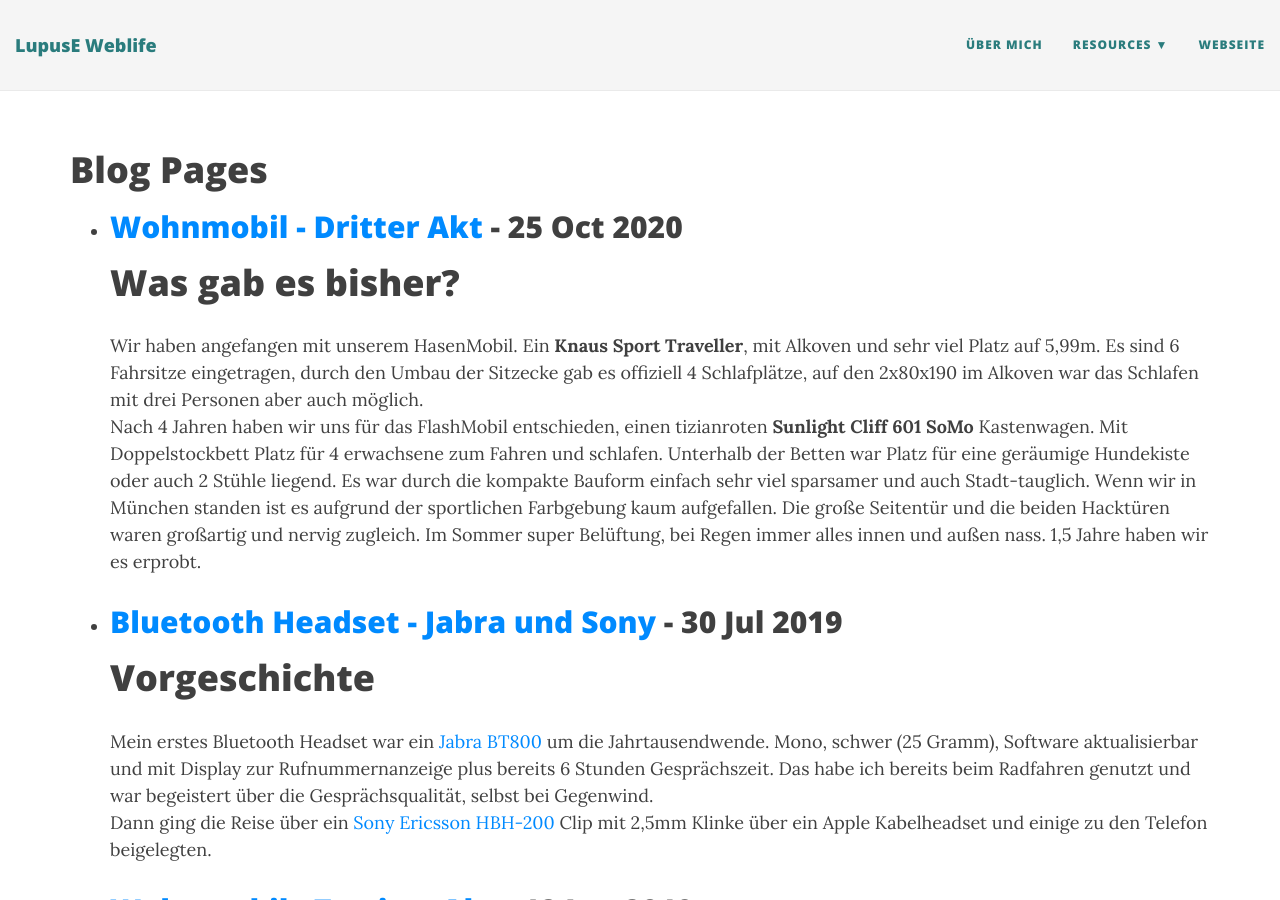
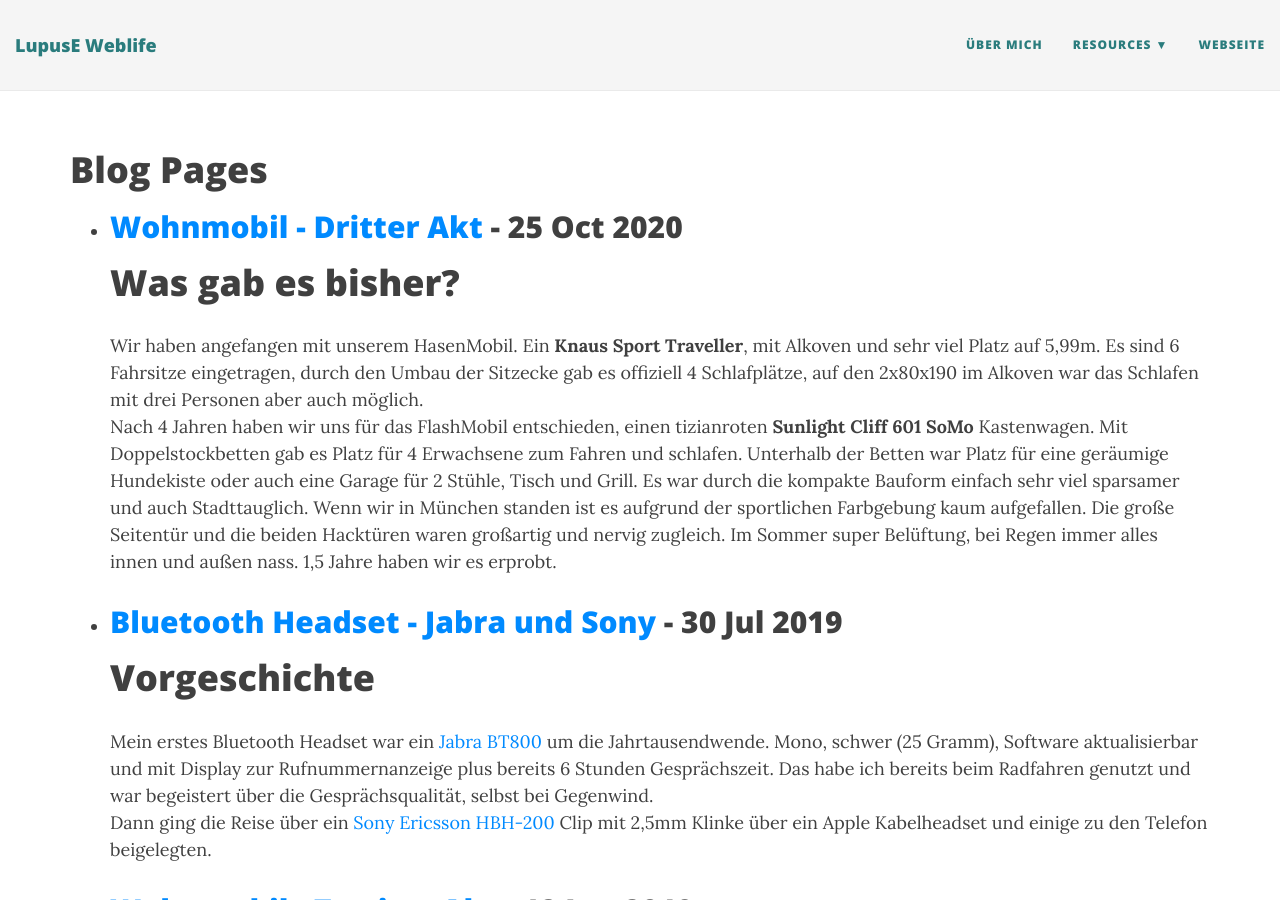
Before and after one commit to LupusE/LupusE.github.io, a Jekyll site: the page built from blog.html, in a window 1280 px wide and 900 px high. Built offline with Jekyll 4.4.1, drawn with Linux system fonts in a browser that asks for light colours; nearby versions of some CDN libraries; some of the changed lines change nothing that is shown.

Commit message:
buffymobil_update

```diff
--- a/_posts/2020-10-24-Wohnmobil---Dritter-Akt.md
+++ b/_posts/2020-10-24-Wohnmobil---Dritter-Akt.md
@@ -11,18 +11,19 @@
 
 # Was gab es bisher?
 Wir haben angefangen mit unserem HasenMobil. Ein **Knaus Sport Traveller**, mit Alkoven und sehr viel Platz auf 5,99m. Es sind 6 Fahrsitze eingetragen, durch den Umbau der Sitzecke gab es offiziell 4 Schlafplätze, auf den 2x80x190 im Alkoven war das Schlafen mit drei Personen aber auch möglich.
-Nach 4 Jahren haben wir uns für das FlashMobil entschieden, einen tizianroten **Sunlight Cliff 601 SoMo** Kastenwagen. Mit Doppelstockbett Platz für 4 erwachsene zum Fahren und schlafen. Unterhalb der Betten war Platz für eine geräumige Hundekiste oder auch 2 Stühle liegend. Es war durch die kompakte Bauform einfach sehr viel sparsamer und auch Stadt-tauglich. Wenn wir in München standen ist es aufgrund der sportlichen Farbgebung kaum aufgefallen. Die große Seitentür und die beiden Hacktüren waren großartig und nervig zugleich. Im Sommer super Belüftung, bei Regen immer alles innen und außen nass. 1,5 Jahre haben wir es erprobt.
+Nach 4 Jahren haben wir uns für das FlashMobil entschieden, einen tizianroten **Sunlight Cliff 601 SoMo** Kastenwagen. Mit Doppelstockbetten gab es Platz für 4 Erwachsene zum Fahren und schlafen. Unterhalb der Betten war Platz für eine geräumige Hundekiste oder auch eine Garage für 2 Stühle, Tisch und Grill. Es war durch die kompakte Bauform einfach sehr viel sparsamer und auch Stadttauglich. Wenn wir in München standen ist es aufgrund der sportlichen Farbgebung kaum aufgefallen. Die große Seitentür und die beiden Hacktüren waren großartig und nervig zugleich. Im Sommer super Belüftung, bei Regen immer alles innen und außen nass. 1,5 Jahre haben wir es erprobt.
 
 # Was gibt es neues?
-Ein [**4-Pfoten-Mobile**](https://www.4pfoten-mobile.de/). Das ist ein spezieller Umbau für Hundebesitzer auf Basis eines Dethleffs Trend T7xxx.
+Ein [**4pfoten-mobile**](https://www.4pfoten-mobile.de/). Das ist ein spezieller Umbau für Hundebesitzer auf Basis eines Dethleffs Trend T7507 EB.
 
-Wir waren 2016 auf unserer ersten Wohnmobilmesse in Düsseldorf. Zwar hatten wir bereits unser HasenMobil, aber man darf sich ja umsehen. Hier lernten wir das 4pfoten-Mobil kennen. Auf über 7 Meter purer Luxus. Klimaanlage, Platz für 2-3 mittelgroße Hunde, riesiges Bett, helle Möbel. Aber viel zu groß, wir sind doch eher Städtereisende. Immer wieder haben wir es uns angesehen, aber festgestellt dass es groß ist.
+Wir waren 2016 auf unserer ersten Wohnmobilmesse in Düsseldorf. Zwar hatten wir bereits unser HasenMobil, aber man darf sich ja umsehen. Hier lernten wir das 4pfoten-mobile kennen. Auf über 7 Meter purer Luxus. Klimaanlage, Platz für 2-3 mittelgroße Hunde, riesiges Bett, helle Möbel. Aber viel zu groß, wir sind doch eher Städtereisende. Immer wieder haben wir es uns angesehen, aber festgestellt dass es groß ist.
+Unsere Buffy hat auf dme Messestand den kompletten 1,4l Anti-Schalbber-Bapf leer gemacht.
 
 ## Was war nun anders?
 Im Sommerurlaub 2020 standen wir mit unserem FlashMobil in Zaue am See (Irgendwo ganz tief in Ostdeutschland), hatten ein Glas (oder eine Flasche?) Wein getrunken und wir haben das Leben genossen. Leider stellten wir in diesem Urlaub fest, dass unsere Klimaanlage im Fahrerhaus kaputt war und eine Aufbau Klimaanlage gab es nicht ... Bei 34° im Schatten war es ein sehr heißer Urlaub. Auf dem Platz waren zum Glück viele Bäume, welche viel Schatten, aber auch herunterfallende Zapfen spendeten.
 
-An diesem besagten Tag haben wir die Handys raus geholt, verschiedene Klimaanlagen für unseren Kastenwagen angesehen und Preise verglichen. Die Fahrerhausklima war ein Garantiefall, aber ein vernünftiger Schlaf ist damit noch nicht gewährleistet. Wir haben uns auch wieder über das 4Pfoten-Mobile unterhalten.
-Ich habe auf der Webseite den Kontakt herausgesucht und eine kurze Email verfasst. Meine Frau ist zu den Duschen gegangen. Keine 30 Minuten nach meiner Kontaktanfrage bekam ich einen Rückruf. Ein sehr netter Kontakt, aber wir haben festgestellt, dass 'in der Nähe von Essen' etwas weit weg ist, er wollte meinen Kontakt lieber an Jörn Zimmermann, dem 4Pfoten-Anbieter aus Neumünster weiterleiten.
+An diesem besagten Tag haben wir die Handys raus geholt, verschiedene Klimaanlagen für unseren Kastenwagen angesehen und Preise verglichen. Die Fahrerhausklima war ein Garantiefall, aber ein vernünftiger Schlaf ist damit noch nicht gewährleistet. Wir haben uns auch wieder über das 4pfoten-mobile unterhalten.
+Ich habe auf der Webseite den Kontakt herausgesucht und eine kurze Email verfasst. Meine Frau ist zu den Duschen gegangen. Keine 30 Minuten nach meiner Kontaktanfrage bekam ich einen Rückruf. Ein sehr netter Kontakt, aber wir haben festgestellt, dass 'in der Nähe von Essen' etwas weit weg ist, er wollte meinen Kontakt lieber an Jörn Zimmermann, dem 4pfoten-mobile-Anbieter aus Neumünster weiterleiten.
 Nach wiedereinmal sehr kurzer Zeit und einem weiteren sehr netten Kontakt wollten wir uns das aktuelle Mobil ansehen. Wir hatten in der folgenden Woche noch Kiel auf der Liste, auf dem Rückweg nachhause kommen wir an Neumünster vorbei. Es waren immer noch 32°C im Schatten, optimales Wetter um mit 3 Erwachsenen ein Wohnmobil anzusehen. Herr Zimmermann hat alles aufgebaut:
 - Die 4,5m Markise ausgefahren
 - Die Hunderampe herausgeholt
@@ -31,16 +32,16 @@
 
 Viel mehr gibt es eigentlich auch nicht mehr. Ich denke unsere 5,5 Jahre Campingerfahrung haben geholfen trotz der Hitze sinnvolle Eindrücke zu gewinnen. Kurz vor der Verabschiedung sprach meine Frau bereits von 'unserem Wohnmobil'. Die 4Pfoten Mobile werden eigentlich von Freitag bis Freitag vermietet. Herr Zimmermann meinte aber, da wir ein ernsthaftes Kaufinteresse haben lässt sich bestimmt auch eine andere Lösung finden... Das war es für das Erste.
 Noch in der Woche habe ich Herrn Zimmermann kontaktiert, ob wir es uns 3 Tage ausleihen können. Das war kein Problem. Dazu noch zu einem super Sonderpreis. Wir hatten zwar keinen Urlaub, konnten dennoch 2 Übernachtungen lang alles ausprobieren. Der Hammer!
-Es vergingen noch ein paar Tage, und wir haben uns entschieden das FlashMobil zu verkaufen und umzusteigen.
+Es vergingen noch ein paar Tage und wir haben uns entschieden das FlashMobil zu verkaufen und umzusteigen.
 
-Ein 15 Monate alter Kastenwaren mit viel Sonderausstattung zu verkaufen kann ja nicht so schwer sein. Dachten wir. Aber in der Realität sind wir einfach nicht die Privatverkäufer. Also haben wir es mit etwas Minus an das Freizeit-Center-Albrecht zurück verkauft. Das lief alles nicht ganz so glatt, aber wir standen unter Zeitdruck, daher wollen wir uns nicht beschweren.
+Ein 15 Monate alter Kastenwaren mit Rahmenfenster und viel Sonderausstattung zu verkaufen kann ja nicht so schwer sein. Dachten wir. Aber in der Realität sind wir keine Privatverkäufer. Also haben wir es mit etwas Minus an das Freizeit-Center-Albrecht zurück verkauft. Das lief alles nicht ganz so glatt, aber wir standen unter Zeitdruck, daher wollen wir uns nicht beschweren.
 Während der ganzen Zeit hat Herr Zimmermann uns super unterstützt. Er stand uns immer mit Rat und Tat zur Seite.
 
-Jetzt hatten wir schon wieder eine sportliche Idee: Wir könnten mit dem neuen Wohnmobil schon nach Dänemark. Das Haus war gebucht, kam noch aus den Anfängen der Corona-Zeit. Das klappte hinten uns vorne nicht, aber auch hier war Herr Zimmermann wieder die Rettung. Wir haben das Mobil ganz einfach für eine Woche gemietet, so war es versichert. Nach dem Urlaub haben wir es zurück gebracht, er hat es innerhalb von 3 Tagen abgemeldet und ausgeräumt. Wir haben das Geld überwiesen, das Wohnmobil abgeholt und hatten noch einen super Urlaubsabschluss.
+Jetzt hatten wir schon wieder eine sportliche Idee: Wir könnten mit dem neuen Wohnmobil nach Dänemark. Das Haus war gebucht, kam noch aus den Anfängen der Corona-Zeit. Das klappte hinten uns vorne nicht: Verkaufen, Abmelden, neu Anmelden und Finanzierung über unsere Hausbank. Aber auch hier war Herr Zimmermann wieder die Rettung. Wir haben das Mobil ganz einfach für eine Woche gemietet, so war es versichert. Nach dem Urlaub haben wir es zurück gebracht, und Herr Zimmermann hat es innerhalb von 3 Tagen abgemeldet, ausgeräumt und ie Aufkleber abgemacht. Wir haben das Geld überwiesen, das Wohnmobil abgeholt und hatten einen super Urlaubsabschluss.
 
 # Technische Daten
 
-* Fiat Ducato 2,4 140
+* Fiat Ducato 2,3 140
   * 140PS/103kW, 2,3l Diesel (10PS mehr sind auch ca. 100e/Jahr mehr Steuern!)
   * 75l Tankinhalt (bisher hatten wir 95l, das merkt man)
   * Abmessung: Länge 7,40m x Breite 2,33m x Höhe 3,10m (plus Fahrradträger und Klimaanlage)
@@ -56,15 +57,15 @@
 * Navi/Multimediacenter
   * Kenwood DNX451RVS
   * Garmin LKW/Camper Navigation
-  * Rückfahrkamera
+  * Rückfahrkamera mit Leitlinien
 * Tempomat
 * Lenkradfernbedienung
-* 2 Einzellängsbetten. Mit Lattenrost unter 14cm Schaumstoff.
+* 2 Einzellängsbetten. Mit echtem Lattenrost unter 14cm Schaumstoff.
   * Brückenposlster für eine große 'Liegewiese'
   * Auf der Landschaft können wir zu zweit längs, quer oder diagonal schlafen!
-* Die Tür zum WC lässt sich komplett öffnen als Raumtrenner Schlafbereich/Wohnbereich
+* Die Tür zum WC lässt sich komplett öffnen, als Raumtrenner Schlafbereich/Wohnbereich
 * Geräumige Dusche, getrennt vom WC
-  * Bei nicht Gebrauch ist >50% der Dusche Wohnraum
+  * Bei nicht Gebrauch ist >50% der Dusche Wohnraum im Schlafbereich
   * Kleiderstange im Duschraum. Sehr praktisch nach dem Hundespaziergang im Regen.
 * Thetford N4142A(?) Absorber Kühlschrank
   * Automatische Quellenwahl (Gas/230V Landstrom/12V Fahrzeugstrom)
@@ -74,48 +75,54 @@
   * Truma DuoControl CS (Gasheizung während der Fahrt)
   * Truma DuoC Fernbedienungseinheit (Grober Gasstand und EisEx für sehr kalte Tage)
 * Truma Aventa Comfort Klimaanlage
-  * Mit dimmbarer Ambient Beleuchtung
+  * Mit 5stufig dimmbarer ambient Beleuchtung
   * IR-Fernbedienung
 * Alden 100Wh Solarmodul
   * mit Alden SPS 300 Solarregler
-* Alden 19" TFT
+* Alden 22" TFT
   * Vollautomatische SAT Antenne (Orbiter 65 HD?) und Alden S.S.C. HD-Steuermodul
   * Eingänge: HDMI, VGA, CI
 * Extra Kiste für den Hund
   * Unter den Betten, etwa die Hälfte der Garage
   * Zugang vom Wohnraum oder der Außentür, letztere mit Rampe
   * mit einem leicht zu reinigenden, weichen Kissen
-  * Hundedusche vor dem Außeneingang
+  * Hundedusche vor dem Außeneingang mit Warmwasser
   * Anti-Schlabber-Napf mit 1,4l
   * Eine Kamera auf den Hund, bei Bedarf während der Fahrt
 
-Wenn man ein 4Pfoten-Mobile mietet, gibt es ein umfangreiches Paket dazu.
+Wenn man ein 4pfoten-mobile mietet, gibt es ein umfangreiches Paket dazu.
 * Leichter aber großer Campingtisch mit gummierter Kante
 * 4 Klappstühle
-* Gaskocher für den Außengasanschluss
+* Gaskocher/-grill für den Außengasanschluss
 * Komplettes 4 Personen Besteck und Geschirr (Brunner Space)
 * Dosenöffner, Schere, Gemüsemesser, Brotmesser, ...
 * Salatschüssel
 * 4 Töpfe von Balarini mit klappbaren Griffen inkl. Glasdeckel
 * 2 Leinen
-* Alle benötigten Stromadapter und eine Kabeltrommel
-* Fiamma Level Up Auffahrkeile
+* Alle benötigten Stromadapter und eine Kabeltrommel (CEE-Schuko)
+* Fiamma Level Up Auffahrkeile 3 Stufen
+  * Mit Stopper-Keilen
+  * Mit Anfahrhilfe/Versinkschutz
 * Rot/Weißes Warnschild für die Fahrräder im Ausland
 * ADAC Campingplatzführer (man greift aber vermutlich eher auf eine App zurück)
 *
 * ... und ich habe vermutlich noch ganz viel vergessen
 
-Leider haben wir etwa 60-70% der Ausstattung schon, ansonsten hätten wir uns für 500 Euro nochmal das Starter-Set dazu gegönnt.
+Leider haben wir etwa 60-70% der Ausstattung schon, ansonsten hätten wir uns für 500 Euro das Starter-Set dazu gegönnt.
 
 # Nachtrag:
 Wer gelegentlich neue Autos gefahren hat, weis das es nicht immer ein Spaß ist. 'Neuwagenprobleme' können ziemlich nerven, auch wenn das meiste über Garantie geregelt wird. Hier kommt es in erster Linie darauf an, wie der Partner mit der Situation umgeht.
 Auch hier hat sich Herr Zimmermann als super erwiesen.
-Der Backofen klapperte enorm. Bei der Suche der Ursache ist mir aufgefallen, dass die Glasscheibe vorne nur lose drin hängt. Das sah mir mehr nach einem Designfehler als nach einem defekt aus. Also hätte ich einfach den Rahmen genommen und etwas nach innen gebogen, so dass die Scheibe leicht auf Spannung sitzt. Aber während der Garantie nehme ich solche Eingriffe nicht voreilig vor. Herr Zimmermann hat unser Mobil noch vor dem Verkauf einmal über den TÜV gebracht und eine Gasprüfung vornehmen lassen. Dabei den besagten Mangel erwähnt, und ich bekam ein deutlich leiseres Wohnmobil wieder. Auch der Tisch wackelte unnatürlich, das haben sie in der Werkstatt zwar gut repariert, dennoch wurde ein Garantieauftrag an Dethleffs eingereicht und die haben den kompletten Tausch genehmigt.
-Jetzt hatte ich das Wohnmobil schon gekauft, und mir ist aufgefallen, das die Truma DuoC Einheit im Wohnraum nichts anzeigt. Nach Rücksprache mit der Firma 'Wohnmobil-Zentrum-Bongard', welche schon die ersten Ausbesserungen durchgeführt haben, wollten sie sich das beim Tausch des Tischfuß auch ansehen.
-Ich habe am 7.11. Telefonisch mit Frau Müller-Claasen gesprochen. Die Garantiereparatur muss dieses Jahr noch durchgeführt werden, aber vor dem 16.11. ist keine Zeit. Die Werkstatt ist 30KM von mir zuhause entfernt, also sind wir o verblieben, das meine Frau und ich am 15.11. unser Buffy-Mobile dort abstellen, die schauen wann sie zu der Reparatur kommen und wir bekommen telefonisch Bescheid, wann wir es wieder abholen können.
+Es klapperte bei der Fahrt im sonst sehr Ruhigen Auto enorm. Bei der Suche der Ursache ist mir aufgefallen, dass die Glasscheibe des Backofen nur lose in der Tür hängt. Das sah mir mehr nach einem Designfehler als nach einem Defekt aus. Also hätte ich einfach den Rahmen genommen und etwas nach innen gebogen, so dass die Scheibe leicht auf Spannung sitzt. Aber während der Garantie nehme ich solche Eingriffe nicht voreilig vor. Herr Zimmermann hat unser Mobil noch vor dem Verkauf einmal über den TÜV gebracht (Bei Mietfahrzeugen Jährlich) und eine Gasprüfung vornehmen lassen. Dabei den besagten Mangel erwähnt, und ich bekam ein deutlich leiseres Wohnmobil wieder. Auch der Tisch wackelte unnatürlich, das haben sie in der Werkstatt zwar gut repariert, dennoch wurde ein Garantieauftrag an Dethleffs eingereicht und die haben den kompletten Tausch genehmigt.
+Jetzt hatte ich das Wohnmobil schon gekauft und mir ist aufgefallen, das die Truma DuoC Einheit im Wohnraum nichts anzeigt. Nach Rücksprache mit der Firma 'Wohnmobil-Zentrum-Bongard', welche schon die ersten Ausbesserungen durchgeführt haben, wollten sie sich das beim Tausch des Tischfuß auch ansehen.
+Ich habe am 7.11. Telefonisch mit Frau Müller-Claasen gesprochen. Die Garantiereparatur muss dieses Jahr noch durchgeführt werden, aber vor dem 16.11. ist keine Zeit. Die Werkstatt ist 30KM von mir zuhause entfernt, also sind wir so verblieben, das meine Frau und ich am 15.11. unser Buffy-Mobil dort abstellen, die schauen wann sie zu der Reparatur kommen und wir bekommen telefonisch Bescheid, wann wir es wieder abholen können.
 Die Abgabe gestaltete sich unkompliziert. Fahrzeug abstellen, Schlüssel und Fahrzeugschein in eine Werkstatttüte, diese mit den wichtigsten Daten beschriften und ab in den Briefkasten. Der klingt sehr tief und hängt an einer Metalltür. Ich hatte ein sehr gutes Gefühl, das es dort sicher steht.
 Am 16.11. vormittags bekam ich den Anruf, das Wohnmobil ist fertig. Also am Abend mit meiner Frau wieder hin und abholen. Als erstes habe ich auf die Truma DuoC gedrückt: Wie ein Weihnachtsbaum. Alles perfekt.
 
 Schnell, unkompliziert, sehr zuverlässig! Warum habe ich von dem [Wohnmobil-Zentrum-Bongard](http://w-z-b.de/cms/wb/) nicht schon die letzten 5,5, Jahre gewusst und bin immer nach Winsen gefahren?
 
-Disclaimer: Ich werde weder von 4Pfoten-Mobile Neumünster, noch vom Wohnmobil-Zentrum-Bongard bezahlt. Ich beschreibe hier nur meine positiven Eindrücke.
+Disclaimer: Ich werde weder von 4pfoten-mobile Neumünster, noch vom Wohnmobil-Zentrum-Bongard bezahlt. Ich beschreibe hier nur meine positiven Erfahrungen und Eindrücke.
+
+PS: Ich bin totaler Fan von Rettungskarten. Ich bin bisher 100% Unfallfrei gefahren. Dennoch kann es jederzeit vorkommen, das man in einen Unfall verwickelt wird. Die Rettungskarte wird unter der Sonnenblende des Fahrers gelegt, dort schauen die Rettungskräfte zuerst nach. In deer Rettungskarte ist je nach Typ vermerkt, wo die Elektroanlagen, Aurbags, Steuergeräte und Gasflaschen sind. Manchmal auch wo am besten geschnitten werden kann.
+Dethleffs bietet soclhe Rettungkarten an, man sucht also das passendste Dehtleffs aus und kann die Karte hier herunterladen: [https://www.dethleffs.de/service/infos/rettungskarten/rettungskarten/modelljahr-2020/](https://www.dethleffs.de/service/infos/rettungskarten/rettungskarten/modelljahr-2020/)
+Der DogLiner TE740 ist baugleich dem [Trend T 7057 EB](https://www.dethleffs.de/fileadmin/user_upload/dethleffs/master_de/content/Rettungskarten/2020/Trend_T_7057_EB.pdf), auch wenn die Gurtanschnaller innen sind. Der Dethleffs Support hat mir auf die Anfrage ob es eine korrigierte Version gibt nicht geantwortet.
```
Also changed, not shown: 2 other files.
